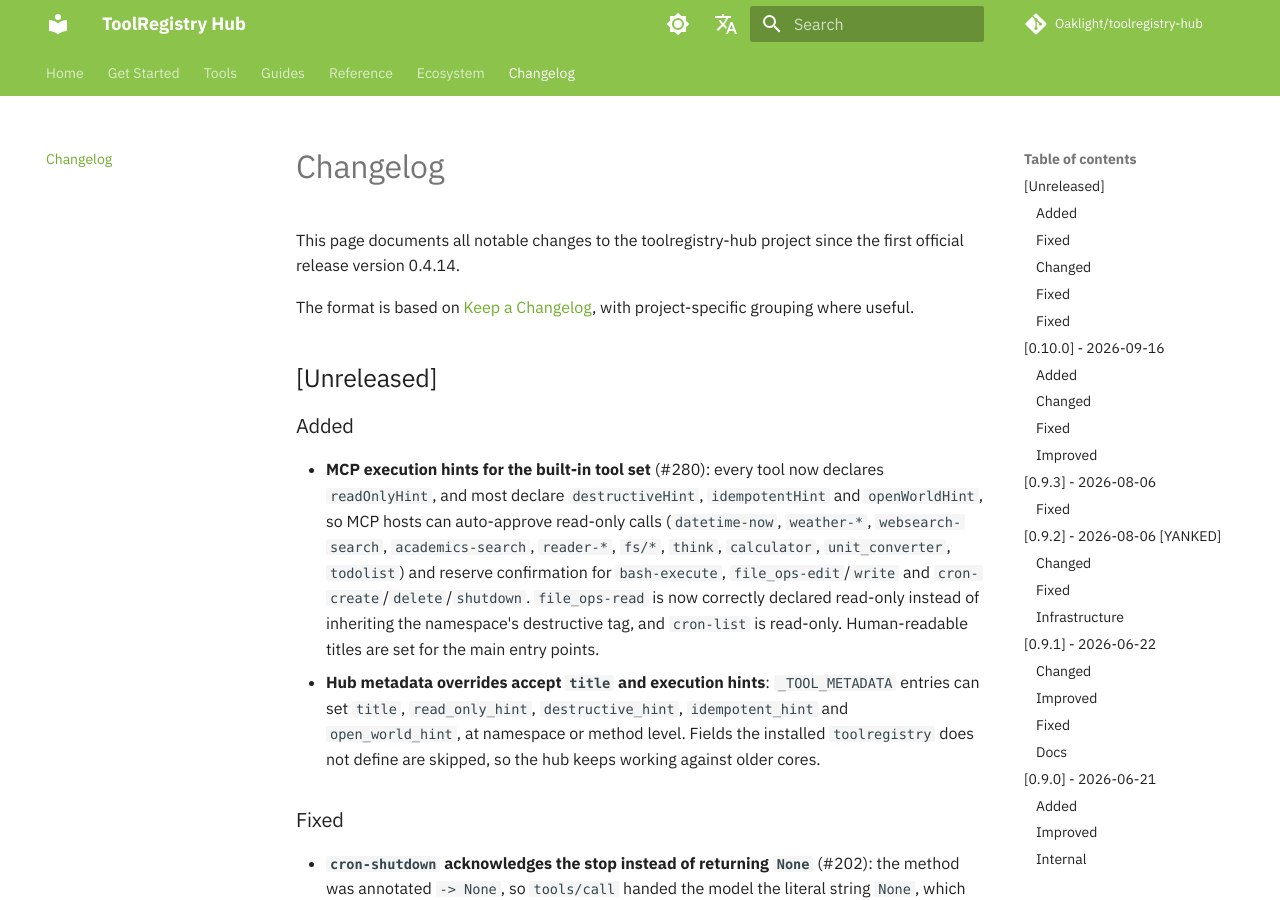
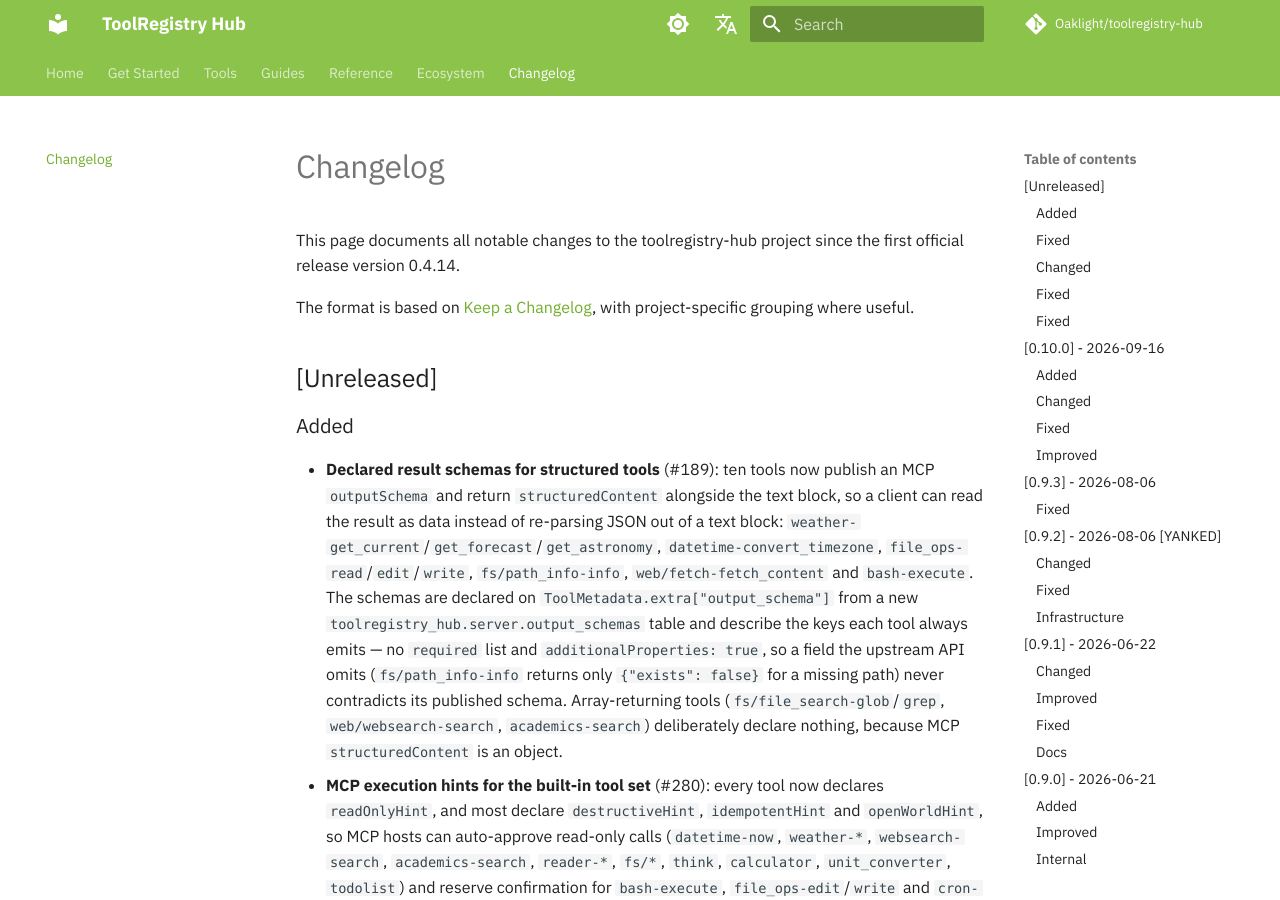
Before and after one commit to Oaklight/toolregistry-hub, an MkDocs documentation site: the page built from docs/changelog.md, in a window 1280 px wide and 900 px high. Built offline with MkDocs 1.6.1 and Material for MkDocs 9.7.7, drawn with Linux system fonts in a browser that asks for light colours; some web fonts are replaced; comment, search, counter and statistics services are not loaded.

Commit message:
docs: note declared output schemas (#189)

```diff
--- a/docs/changelog.md
+++ b/docs/changelog.md
@@ -16,6 +16,7 @@ The format is based on [Keep a Changelog](https://keepachangelog.com/en/1.1.0/),
 
 ### Added
 
+- **Declared result schemas for structured tools** (#189): ten tools now publish an MCP `outputSchema` and return `structuredContent` alongside the text block, so a client can read the result as data instead of re-parsing JSON out of a text block: `weather-get_current`/`get_forecast`/`get_astronomy`, `datetime-convert_timezone`, `file_ops-read`/`edit`/`write`, `fs/path_info-info`, `web/fetch-fetch_content` and `bash-execute`. The schemas are declared on `ToolMetadata.extra["output_schema"]` from a new `toolregistry_hub.server.output_schemas` table and describe the keys each tool always emits — no `required` list and `additionalProperties: true`, so a field the upstream API omits (`fs/path_info-info` returns only `{"exists": false}` for a missing path) never contradicts its published schema. Array-returning tools (`fs/file_search-glob`/`grep`, `web/websearch-search`, `academics-search`) deliberately declare nothing, because MCP `structuredContent` is an object.
 - **MCP execution hints for the built-in tool set** (#280): every tool now declares `readOnlyHint`, and most declare `destructiveHint`, `idempotentHint` and `openWorldHint`, so MCP hosts can auto-approve read-only calls (`datetime-now`, `weather-*`, `websearch-search`, `academics-search`, `reader-*`, `fs/*`, `think`, `calculator`, `unit_converter`, `todolist`) and reserve confirmation for `bash-execute`, `file_ops-edit`/`write` and `cron-create`/`delete`/`shutdown`. `file_ops-read` is now correctly declared read-only instead of inheriting the namespace's destructive tag, and `cron-list` is read-only. Human-readable titles are set for the main entry points.
 - **Hub metadata overrides accept `title` and execution hints**: `_TOOL_METADATA` entries can set `title`, `read_only_hint`, `destructive_hint`, `idempotent_hint` and `open_world_hint`, at namespace or method level. Fields the installed `toolregistry` does not define are skipped, so the hub keeps working against older cores.
 
```
